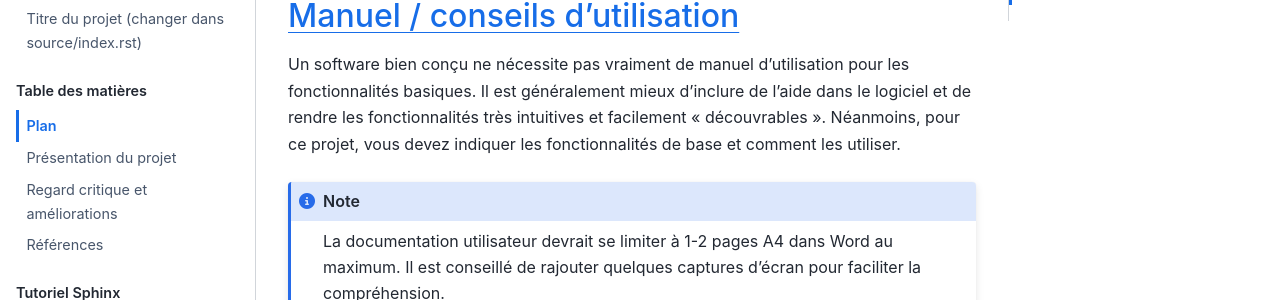
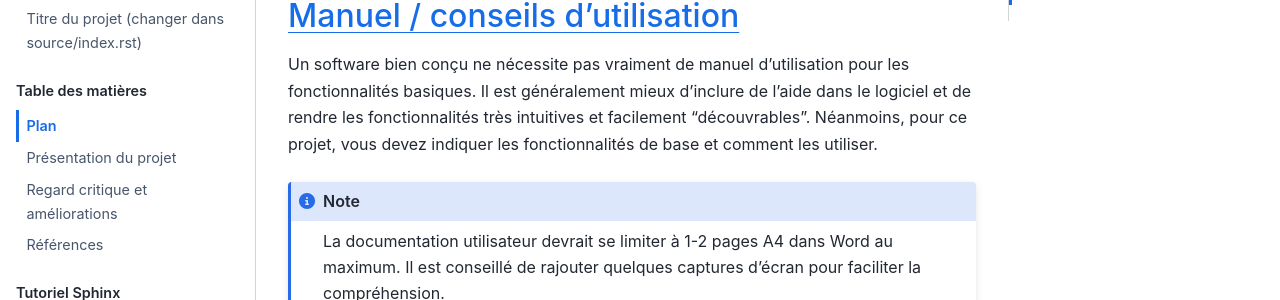
Before and after one commit to valentinethrlr/projet_moulin_documentation, a Sphinx documentation site: the page built from source/plan.md, in a window 1280 px wide and 900 px high, scrolled down 527 px. Shown: the part 206-506 px from the top of the window. Built offline with Sphinx 7.4.7 and the Sphinx Book theme 1.1.4, drawn with Linux system fonts in a browser that asks for light colours.

Commit message:
update config

```diff
--- a/source/conf.py
+++ b/source/conf.py
@@ -43,8 +43,7 @@ extensions = [
     #"sphinxcontrib.spelling",
     "sphinxcontrib.bibtex",
     "sphinx.ext.graphviz",
-    "sphinx_proof"
-
+    "sphinx_proof",
 ]
 
 # BibTeX
@@ -97,7 +96,7 @@ html_theme_options = {
 
 
 ####### MyST configuration
-myst_enable_extensions = ["colon_fence", "dollarmath", "amsmath"]
+myst_enable_extensions = ["colon_fence", "dollarmath", "amsmath", "linkify", "deflist", "smartquotes", "tasklist"]
 
 
 # -- Options for LaTeX output ---------------------------------------------
```
